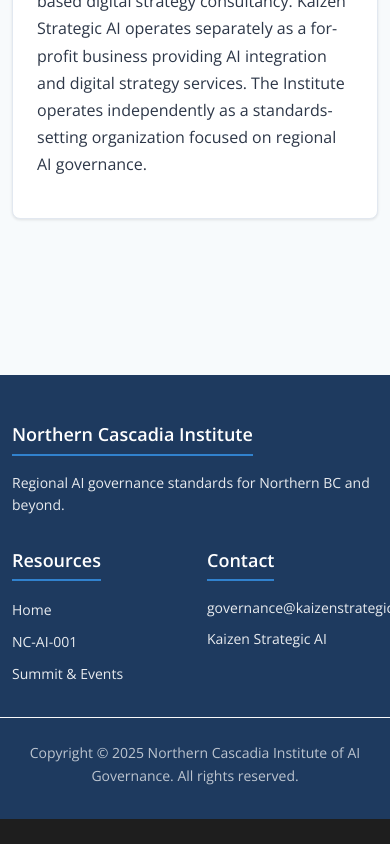
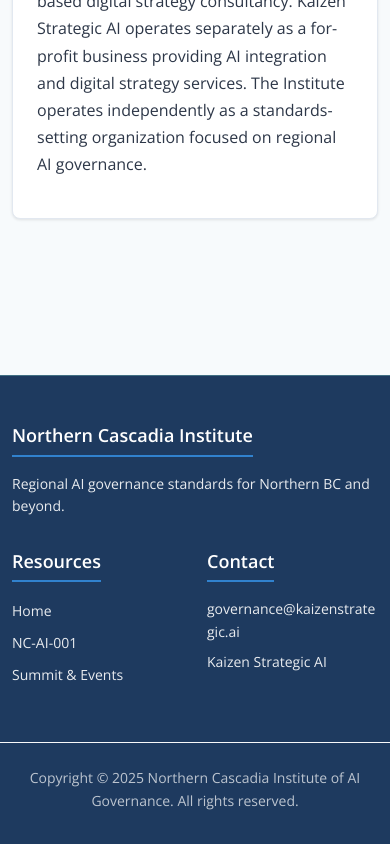
Before and after one commit to EsotericShadow/Kaizen_strategic_ai, a Next.js app: page /nci in a window 390 px wide. Shown: the part 3467-4311 px from the top of the page. Before the commit the page ends 4286 px from the top, so only its background shows below. Built offline with nearby package versions, Linux system fonts and the light colour scheme.

Commit message:
Fix NCI footer email overflow on mobile: add word-break, overflow-wrap, and mobile-specific styles to prevent horizontal scrolling

```diff
--- a/app/templatemo-topic-listing.css
+++ b/app/templatemo-topic-listing.css
@@ -1068,6 +1068,64 @@
   }
 }
 
+/*---------------------------------------
+  NCI FOOTER
+-----------------------------------------*/
+.nci-footer {
+  background-color: transparent; /* Transparent to show fixed background */
+  color: var(--white-color);
+  overflow-x: hidden; /* Prevent horizontal scrolling */
+  position: relative;
+  z-index: 1;
+  padding: 60px 0 40px;
+  border-top: 1px solid rgba(128, 208, 199, 0.35);
+}
+
+.nci-footer .container {
+  overflow-x: hidden; /* Prevent container overflow */
+}
+
+.nci-footer p {
+  word-break: break-word;
+  overflow-wrap: break-word;
+}
+
+.nci-footer a {
+  word-break: break-word; /* Allow breaking email addresses at appropriate points */
+  overflow-wrap: anywhere; /* Allow breaking only at appropriate points */
+  hyphens: auto;
+}
+
+.nci-footer-text,
+.nci-footer-text-small {
+  margin-bottom: 0.5rem;
+}
+
+.nci-footer-link {
+  color: rgba(255, 255, 255, 0.7);
+  text-decoration: none;
+  transition: color 0.3s;
+}
+
+.nci-footer-link:hover {
+  color: var(--secondary-color);
+}
+
+/* NCI Footer email overflow fix for mobile */
+@media (max-width: 576px) {
+  .nci-footer a {
+    display: inline-block;
+    max-width: 100%;
+    word-break: break-word;
+    overflow-wrap: break-word;
+    hyphens: auto;
+  }
+
+  .nci-footer .col-lg-3 {
+    margin-bottom: 1.5rem;
+  }
+}
+
 
 /*---------------------------------------
   TOPICS DETAIL
```
